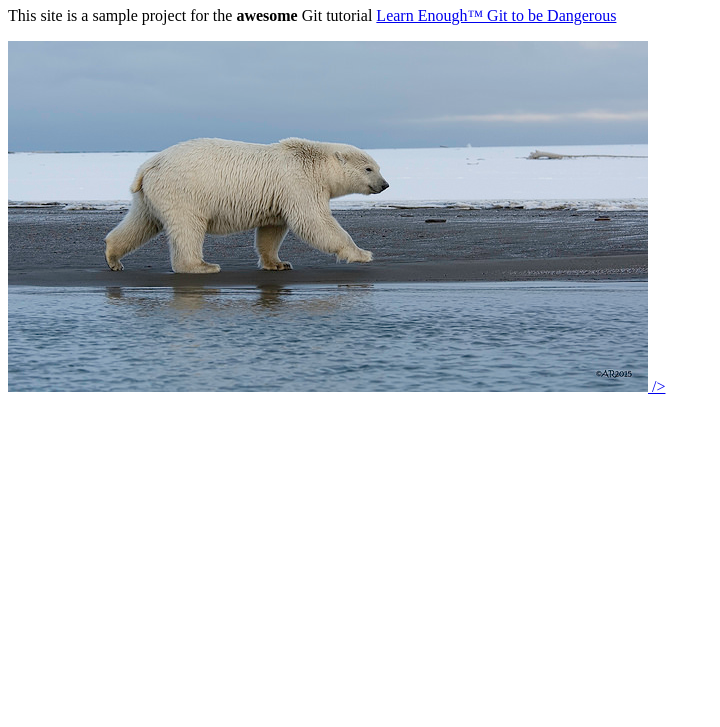
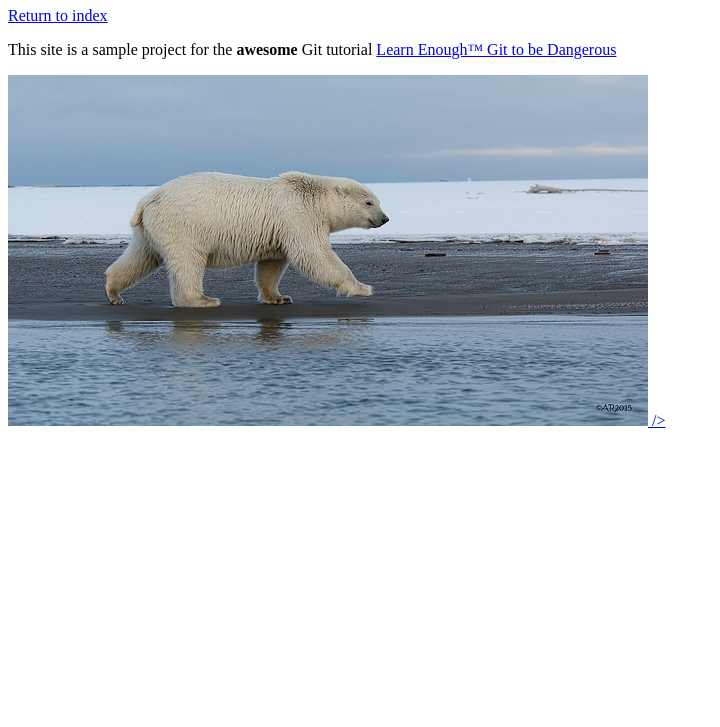
Before and after one commit to JulJen/website, a plain HTML site: page about.html in a window 1280 px wide. Shown: the part 73-800 px from the top of the page, without its empty margins (0-720 px from the left). Drawn offline with Linux system fonts and the light colour scheme.

Commit message:
Add link back to index

```diff
--- a/about.html
+++ b/about.html
@@ -6,6 +6,7 @@
   </head>
   <body>
   <h1>About Us</h1>
+  <a href="index.html">Return to index </a>
   <p>
    This site is a sample project for the <strong>awesome</strong> Git tutorial <a href="http://learnenough.com/git-tutorial"></em>Learn Enough™ Git to be Dangerous</em></p></a>
    <a href="https://www.flickr.com/photos/puliarfanita/22959238329">
```
